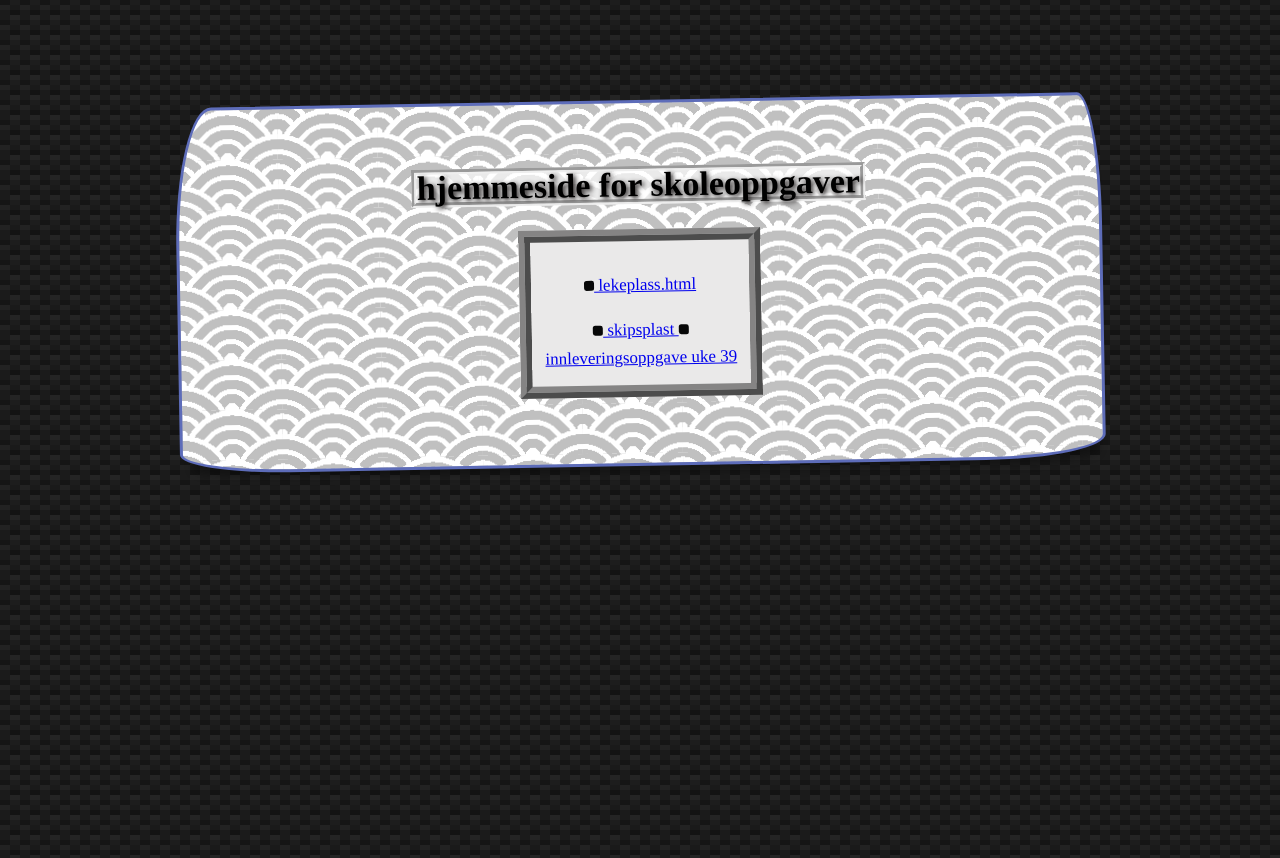
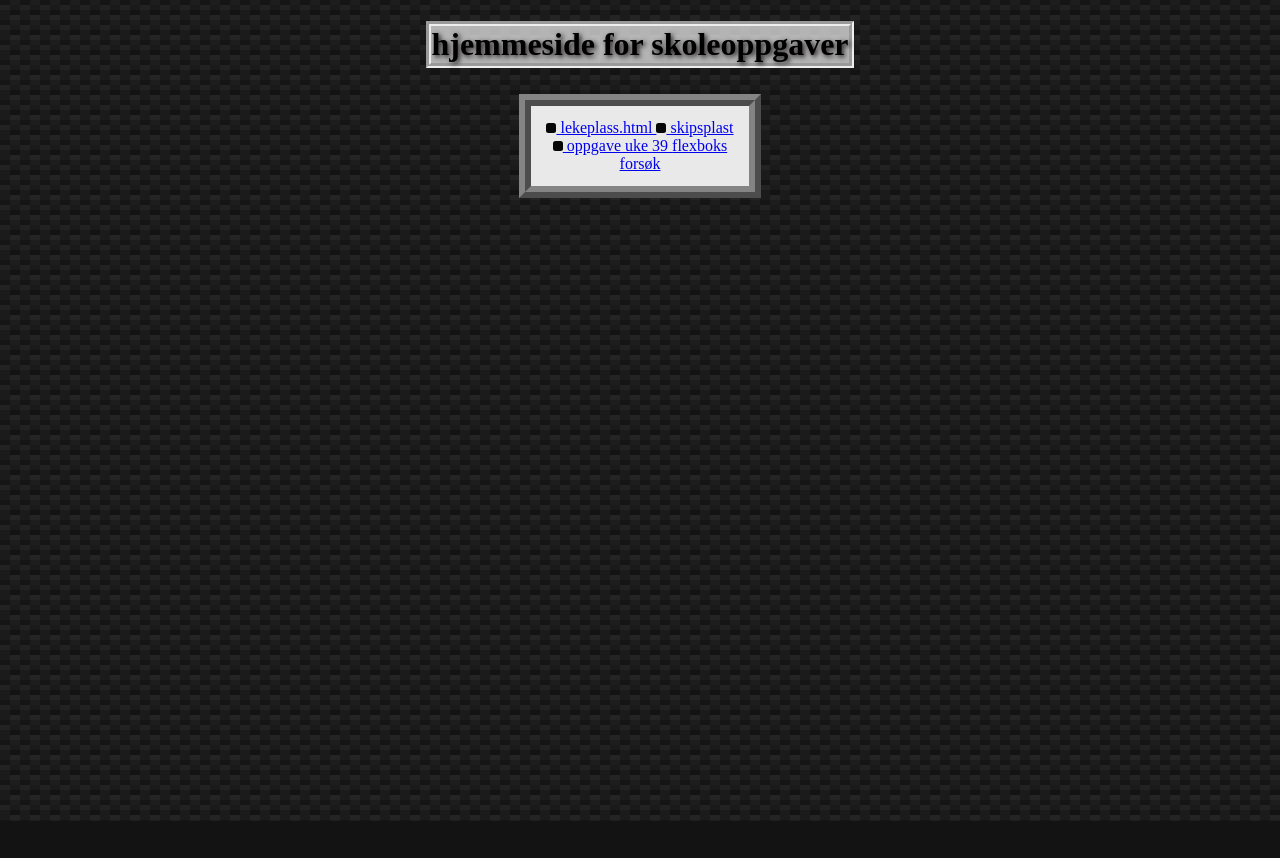
Before and after one commit to Mrtypwriter/skoel.2022, a plain HTML site: page index.html in a window 1280 px wide. After the commit the page ends 821 px from the top, so only its background shows below. Drawn offline with Linux system fonts and the light colour scheme.

Commit message:
Update index.html

```diff
--- a/index.html
+++ b/index.html
@@ -1,6 +1,7 @@
 <!doctype html>
 <html lang="no">
 <link rel="stylesheet" href="hjemmeside.css">
+
 <head>
     <meta charset="utf-8">
 </head>
@@ -8,33 +9,28 @@
 <body>
 
 
+    <div>
 
+    </div>
 
-        <div class="container">
-
-            <span class="border tl"></span>
-            <span class="border tr"></span>
-            <span class="border bl"></span>
-            <span class="border br"></span>
-
-            <h1> hjemmeside for skoleoppgaver</h1>
-
-            <p>
-                <div class="mainbody", "frame", "lines", "angels",>
-
-                <p> <a href="./lekeplass/CSS_lekeplass.html"> <span class="dot"></span> lekeplass.html </a>
-                </p>
-
-                <a href="./nettside om farfars baat/index.html"> <span class="dot"></span> skipsplast </a>
-                    <a href="./inleveringmappe/oppgave.html"> <span class="dot"></span> innleveringsoppgave uke 39 </a>
-                </div>
-            </p>
+    <div class="hoved">
+        <h1> hjemmeside for skoleoppgaver</h1>
+        <p>
+        <div class="mainbody">
 
 
 
+            <div class="meny">
+                <a href="./lekeplass/CSS_lekeplass.html"> <span class="dot"></span> lekeplass.html </a>
+                <a href="./nettside om farfars baat/index.html"> <span class="dot"></span> skipsplast </a>
+                <a href="./inleveringmappe/oppgave.html"> <span class="dot"></span> oppgave uke 39 </a>
+                <a href="./flexbox/index.html"> flexboks forsøk </a>
+            </div>
+        </div>
 
 
-          </div>
+
+    </div>
 </body>
 
 </html>
```
